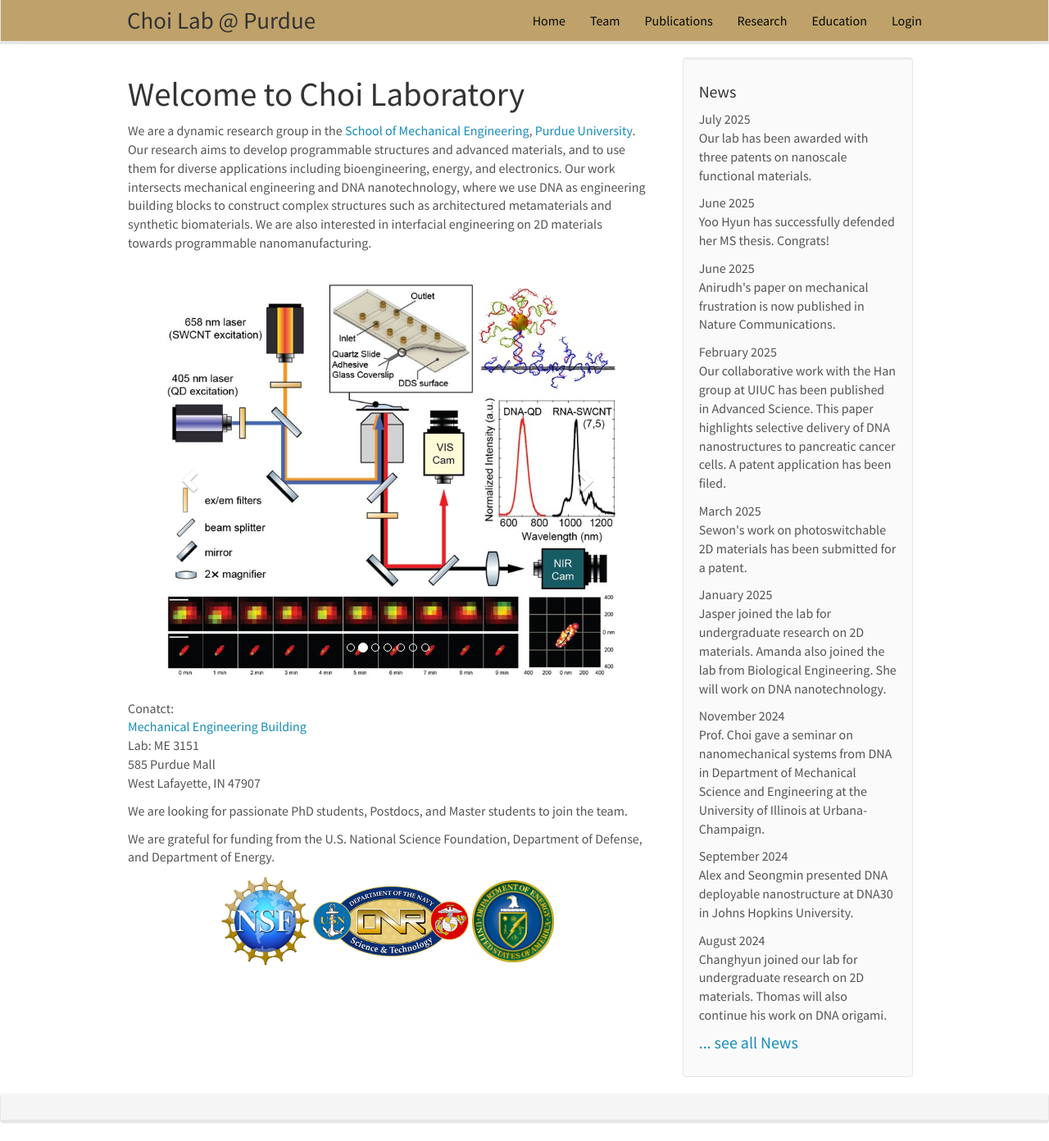
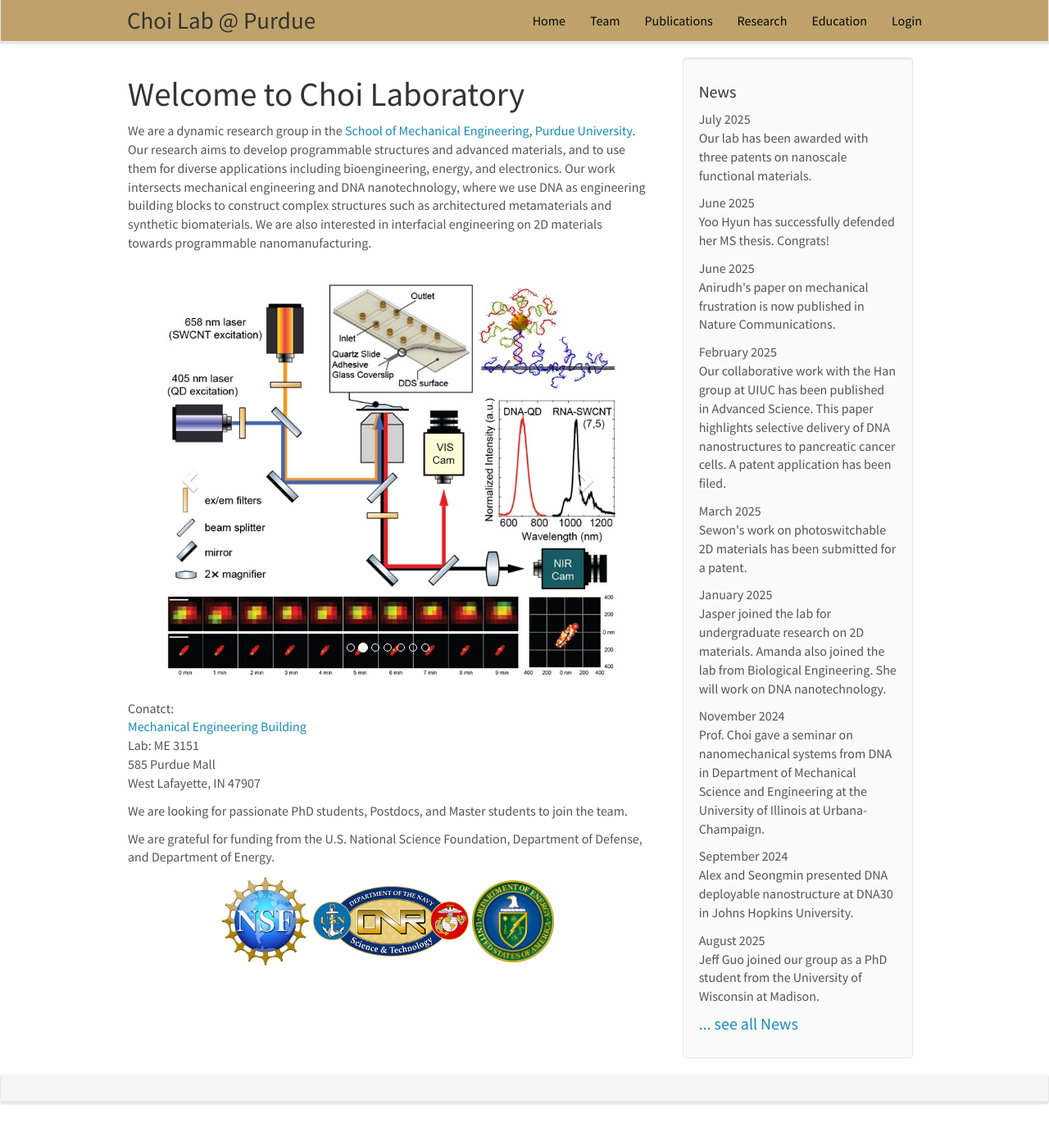
Before and after one commit to choidnalab/choidnalab.github.io, a Jekyll site: the page built from _pages/home.md, in a window 1280 px wide and 1392 px high. Shown: the whole window at 82% size. Built offline with Jekyll 4.4.1, drawn with Linux system fonts in a browser that asks for light colours; nearby versions of some CDN libraries.

Commit message:
Update news.yml

```diff
--- a/_data/news.yml
+++ b/_data/news.yml
@@ -22,6 +22,9 @@
 
 - date: September 2024
   headline: Alex and Seongmin presented DNA deployable nanostructure at DNA30 in Johns Hopkins University.
+
+- date: August 2025
+  headline: Jeff Guo joined our group as a PhD student from the University of Wisconsin at Madison.
 
 - date: August 2024
   headline: Changhyun joined our lab for undergraduate research on 2D materials. Thomas will also continue his work on DNA origami.
```
